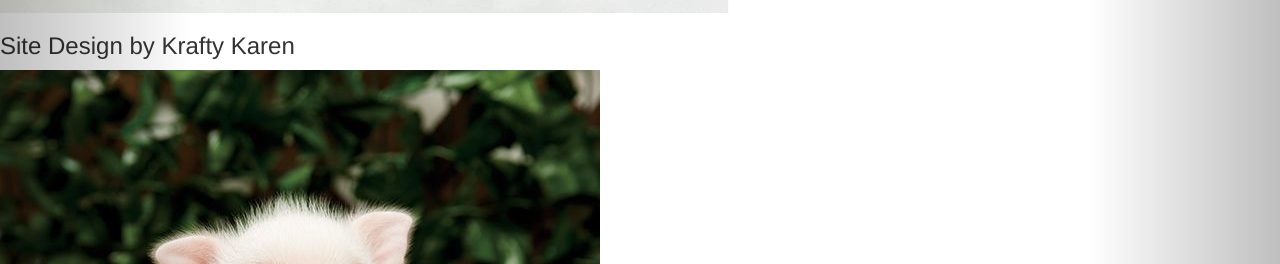
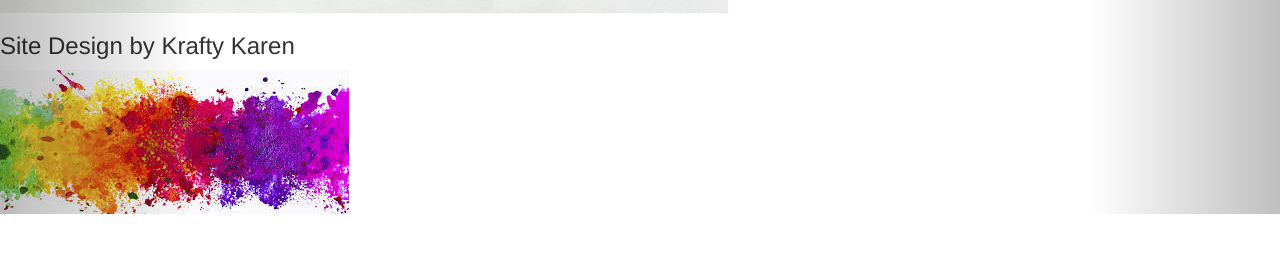
Before and after one commit to krafty-karen/krafty-karen.github.io, a plain HTML site: page index.html in a window 1280 px wide. Shown: the part 1664-1928 px from the top of the page. After the commit the page ends 1878 px from the top, so only its background shows below. Drawn offline with nearby package versions, Linux system fonts and the light colour scheme.

Commit message:
Update index.html

```diff
--- a/index.html
+++ b/index.html
@@ -70,7 +70,7 @@
 	</div>
 	<div class="footer">
 		<h3>Site Design by Krafty Karen</h3>
-		<img src="babypig.jpg" alt="Baby Pig">
+		<img src="colors.jpg" alt="Colour">
 	</div>
 
 </body>
```
